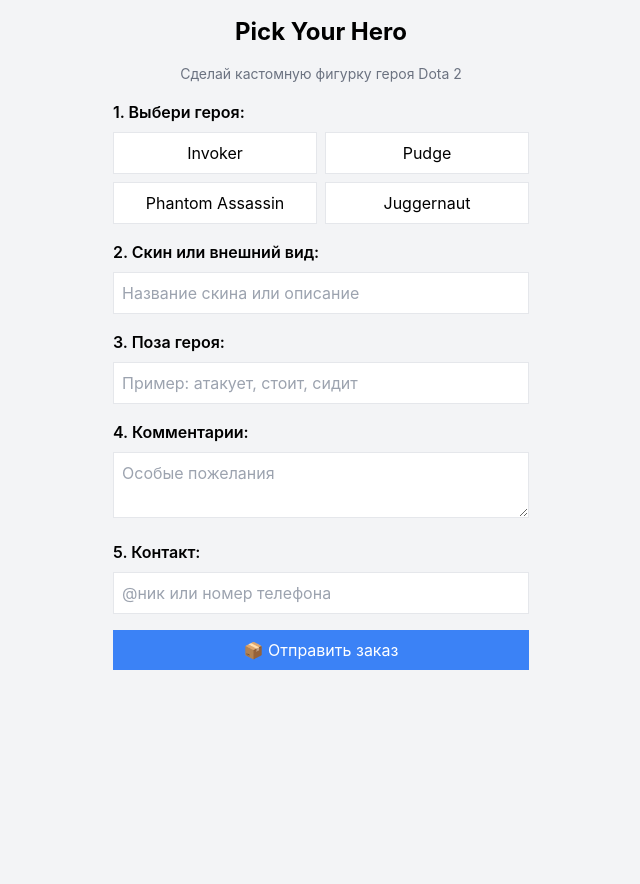
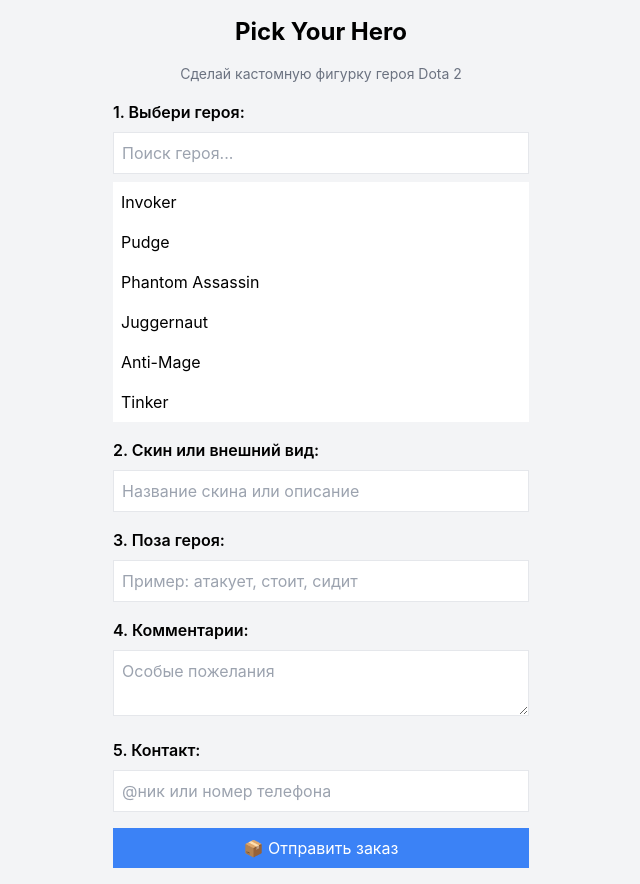
Before and after one commit to nikitaasdsad/telegram-mini-app, a React (Create React App) app: page / in a window 1280 px wide. Shown: the whole page, without its empty margins (319-959 px from the left). Before the commit the page ends 800 px from the top, so only its background shows below. Built offline with nearby package versions, Linux system fonts and the light colour scheme.

Commit message:
ксюша лох

```diff
--- a/package.json
+++ b/package.json
@@ -7,9 +7,13 @@
     "@testing-library/jest-dom": "^6.6.3",
     "@testing-library/react": "^16.3.0",
     "@testing-library/user-event": "^13.5.0",
+    "axios": "^1.8.4",
+    "body-parser": "^2.2.0",
+    "express": "^5.1.0",
     "react": "^19.1.0",
     "react-dom": "^19.1.0",
-    "react-scripts": "5.0.1",
+    "react-scripts": "^3.0.1",
+    "telegraf": "^4.16.3",
     "web-vitals": "^2.1.4"
   },
   "scripts": {
--- a/src/App.js
+++ b/src/App.js
@@ -1,6 +1,6 @@
 import { useEffect, useState } from 'react';
 
-const heroes = ['Invoker', 'Pudge', 'Phantom Assassin', 'Juggernaut'];
+const allHeroes = ['Invoker', 'Pudge', 'Phantom Assassin', 'Juggernaut', 'Anti-Mage', 'Tinker', 'Lina', 'Crystal Maiden'];  // Пример расширенного списка героев
 
 export default function App() {
   const [tg, setTg] = useState(null);
@@ -9,6 +9,8 @@
   const [pose, setPose] = useState('');
   const [comment, setComment] = useState('');
   const [contact, setContact] = useState('');
+  const [searchQuery, setSearchQuery] = useState('');
+  const [filteredHeroes, setFilteredHeroes] = useState(allHeroes);
 
   useEffect(() => {
     const tgWindow = window?.Telegram?.WebApp;
@@ -18,10 +20,36 @@
     }
   }, []);
 
-  const sendOrder = () => {
-    const order = { hero, skin, pose, comment, contact };
-    if (tg) tg.sendData(JSON.stringify(order));
-  };
+  // Функция для фильтрации героев на основе текста поиска
+  useEffect(() => {
+    setFilteredHeroes(
+      allHeroes.filter((hero) => hero.toLowerCase().includes(searchQuery.toLowerCase()))
+    );
+  }, [searchQuery]);
+
+  const sendOrder = async () => {
+  const order = { hero, skin, pose, comment, contact };
+
+  // Отправляем запрос на сервер для обработки
+  const response = await fetch('https://your-server-url.com/api/order', {
+    method: 'POST',
+    headers: {
+      'Content-Type': 'application/json',
+    },
+    body: JSON.stringify(order),
+  });
+
+  if (response.ok) {
+    // Отправка успешна, можем уведомить пользователя
+    alert('Заявка отправлена!');
+  } else {
+    alert('Произошла ошибка при отправке заявки.');
+  }
+
+  // Отправляем данные в Telegram WebApp
+  if (tg) tg.sendData(JSON.stringify(order));
+};
+
 
   return (
     <div className="p-4 space-y-4 max-w-md mx-auto">
@@ -30,36 +58,75 @@
 
       <div>
         <label className="font-semibold">1. Выбери героя:</label>
-        <div className="grid grid-cols-2 gap-2 mt-2">
-          {heroes.map((h) => (
-            <button key={h} className={`p-2 border ${hero === h ? 'bg-blue-500 text-white' : 'bg-white'}`} onClick={() => setHero(h)}>
-              {h}
-            </button>
-          ))}
+        <input
+          type="text"
+          placeholder="Поиск героя..."
+          value={searchQuery}
+          onChange={(e) => setSearchQuery(e.target.value)}
+          className="w-full p-2 border mt-2"
+        />
+        <div className="mt-2 max-h-60 overflow-auto">
+          {filteredHeroes.length > 0 ? (
+            filteredHeroes.map((h) => (
+              <div
+                key={h}
+                onClick={() => setHero(h)}
+                className={`p-2 cursor-pointer ${hero === h ? 'bg-blue-500 text-white' : 'bg-white'}`}
+              >
+                {h}
+              </div>
+            ))
+          ) : (
+            <p className="text-gray-500">Ничего не найдено...</p>
+          )}
         </div>
       </div>
 
       <div>
         <label className="font-semibold">2. Скин или внешний вид:</label>
-        <input className="w-full p-2 border mt-2" placeholder="Название скина или описание" value={skin} onChange={(e) => setSkin(e.target.value)} />
+        <input
+          className="w-full p-2 border mt-2"
+          placeholder="Название скина или описание"
+          value={skin}
+          onChange={(e) => setSkin(e.target.value)}
+        />
       </div>
 
       <div>
         <label className="font-semibold">3. Поза героя:</label>
-        <input className="w-full p-2 border mt-2" placeholder="Пример: атакует, стоит, сидит" value={pose} onChange={(e) => setPose(e.target.value)} />
+        <input
+          className="w-full p-2 border mt-2"
+          placeholder="Пример: атакует, стоит, сидит"
+          value={pose}
+          onChange={(e) => setPose(e.target.value)}
+        />
       </div>
 
       <div>
         <label className="font-semibold">4. Комментарии:</label>
-        <textarea className="w-full p-2 border mt-2" placeholder="Особые пожелания" value={comment} onChange={(e) => setComment(e.target.value)} />
+        <textarea
+          className="w-full p-2 border mt-2"
+          placeholder="Особые пожелания"
+          value={comment}
+          onChange={(e) => setComment(e.target.value)}
+        />
       </div>
 
       <div>
         <label className="font-semibold">5. Контакт:</label>
-        <input className="w-full p-2 border mt-2" placeholder="@ник или номер телефона" value={contact} onChange={(e) => setContact(e.target.value)} />
+        <input
+          className="w-full p-2 border mt-2"
+          placeholder="@ник или номер телефона"
+          value={contact}
+          onChange={(e) => setContact(e.target.value)}
+        />
       </div>
 
-      <button className="w-full p-2 bg-blue-500 text-white mt-4" onClick={sendOrder} disabled={!hero || !contact}>
+      <button
+        className="w-full p-2 bg-blue-500 text-white mt-4"
+        onClick={sendOrder}
+        disabled={!hero || !contact}
+      >
         📦 Отправить заказ
       </button>
     </div>
```
Also changed, not shown: api/order.js (added, +41 -0 lines), 1 other file (tests, documents, lock files or other folders).
